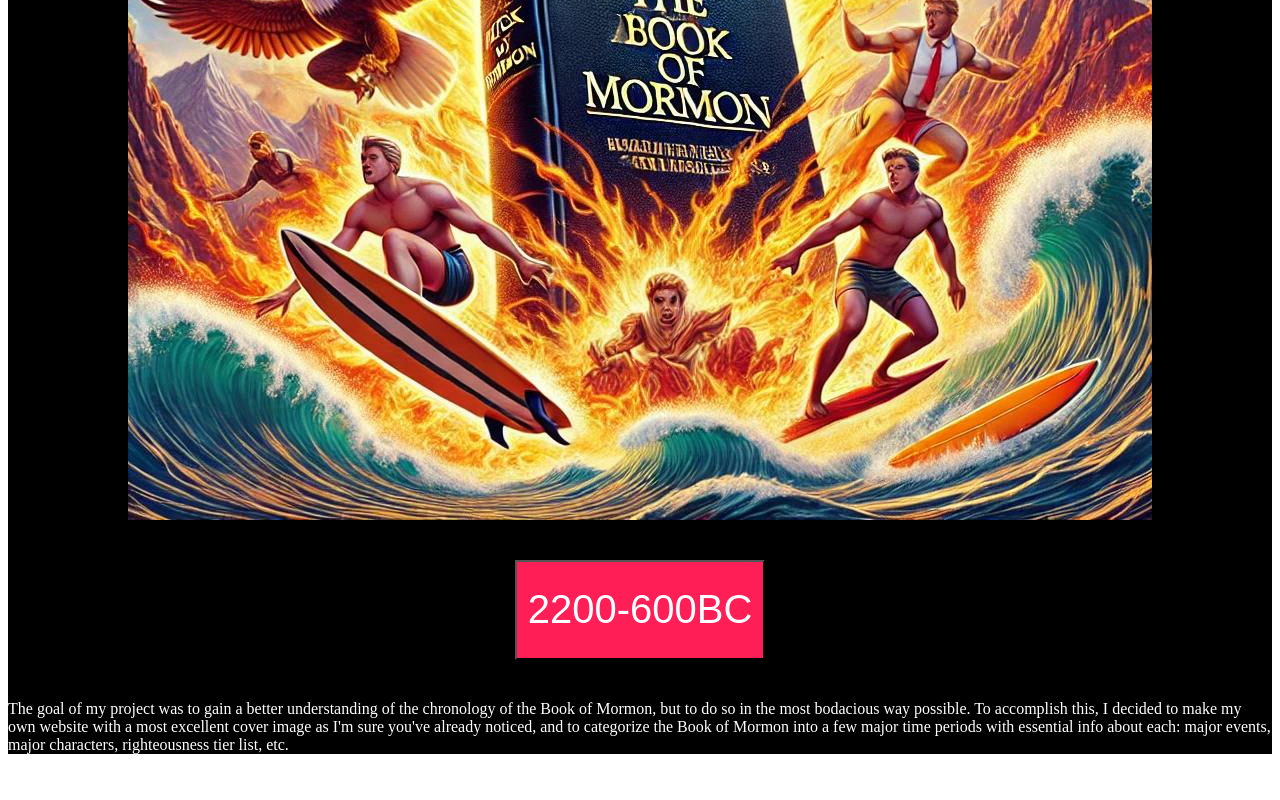
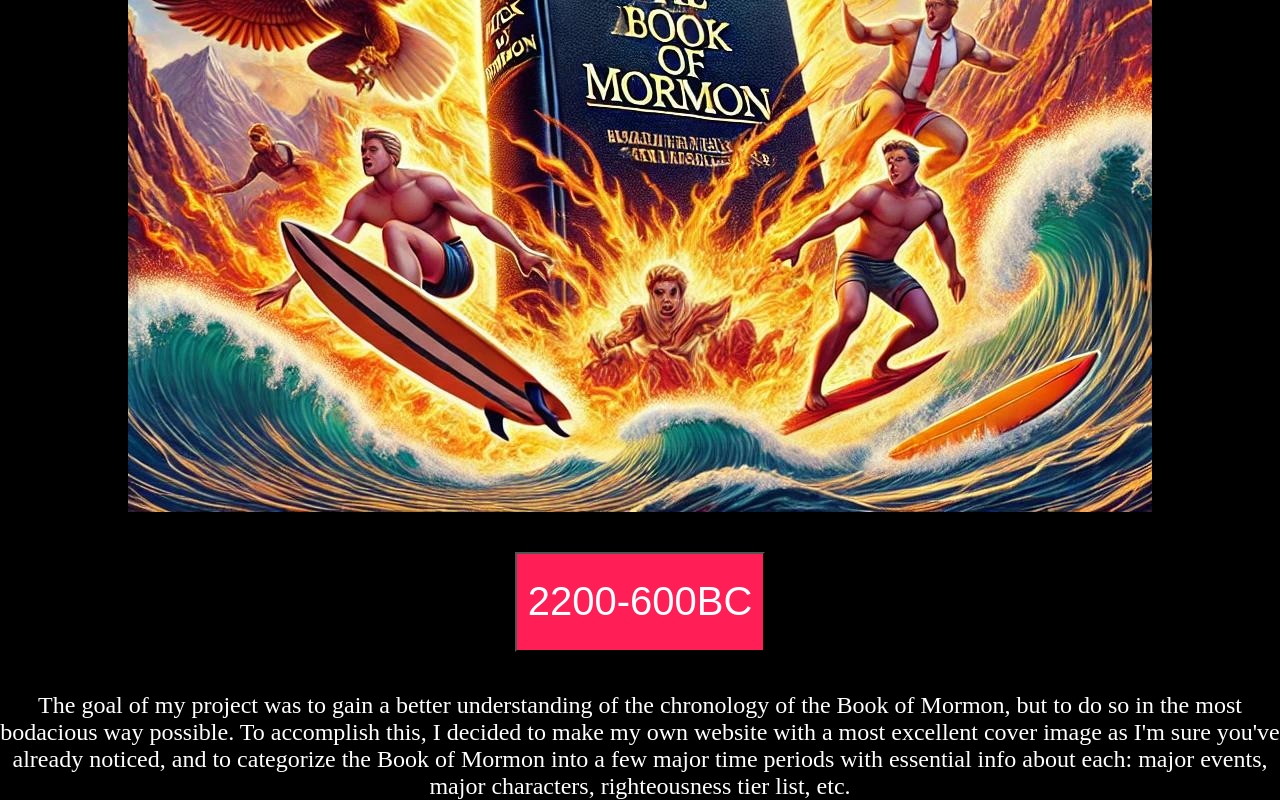
Before and after one commit to WildWesley/Flexbox_Book_Of_Mormon_Tier_List, a plain HTML site: page index.html in a window 1280 px wide. Shown: the part 659-1459 px from the top of the page. Before the commit the page ends 1421 px from the top, so only its background shows below. Drawn offline with Linux system fonts and the light colour scheme.

Commit message:
Update UI to make it more appealing and give a cleaner look

```diff
--- a/index.html
+++ b/index.html
@@ -5,6 +5,14 @@
         <meta name="viewport" content="width=device-width, initial-scale=1.0">
         <title>Home</title>
         <link rel="stylesheet" href="./styles.css">
+        <style type="text/css">
+            body {
+              margin-top: 0px;
+              margin-right: 0px;
+              margin-bottom: 0px;
+              margin-left: 0px
+            }
+        </style>
     </head>
 
     <body>
@@ -16,17 +24,15 @@
             <div class="Sick-Photo">
                 <img src="./imgs/Most_Legendary_Cover_Page.jpeg">
             </div>
-            <div class="Link-Home-Timeline">
-
+            <div class="Button-and-Description">
                 <div class="Button">
                     <a href="./Time-Periods/2200-600BC.html">
                         <button class="button">2200-600BC</button>
                     </a>
                 </div>
-
+                <div class="Project-Description">
+                    <a class="Color-3">The goal of my project was to gain a better understanding of the chronology of the Book of Mormon, but to do so in the most bodacious way possible. To accomplish this, I decided to make my own website with a most excellent cover image as I'm sure you've already noticed, and to categorize the Book of Mormon into a few major time periods with essential info about each: major events, major characters, righteousness tier list, etc.</a>
                 </div>
-            <div class="Project-Description">
-                <a class="Color-3" style="text-align: centerd;">The goal of my project was to gain a better understanding of the chronology of the Book of Mormon, but to do so in the most bodacious way possible. To accomplish this, I decided to make my own website with a most excellent cover image as I'm sure you've already noticed, and to categorize the Book of Mormon into a few major time periods with essential info about each: major events, major characters, righteousness tier list, etc.</a>
             </div>
         </div>
     </body>
--- a/styles.css
+++ b/styles.css
@@ -15,6 +15,12 @@
 .Sick-Photo {
     display: flex;
     flex-direction: row;
+    justify-content: center;
+}
+
+.Button-and-Description {
+    display: flex;
+    flex-direction: column;
     justify-content: center;
 }
 
@@ -36,8 +42,10 @@
 
 .Project-Description {
     display: flex;
-    flex-direction: row;
+    flex-direction: column;
     justify-content: center;
+    font-size: x-large;
+    text-align: center;
 }
 
 .Tier-List {
```
Also changed, not shown: Time-Periods/130-50BC.html (+8 -0 lines), Time-Periods/2200-600BC.html (+8 -0 lines), Time-Periods/34-421AD.html (+8 -0 lines), Time-Periods/50BC-34AD.html (+8 -0 lines), Time-Periods/570-130BC.html (+8 -0 lines), Time-Periods/600-570BC.html (+8 -0 lines). Lines whose indentation alone changed are shown as unchanged.
